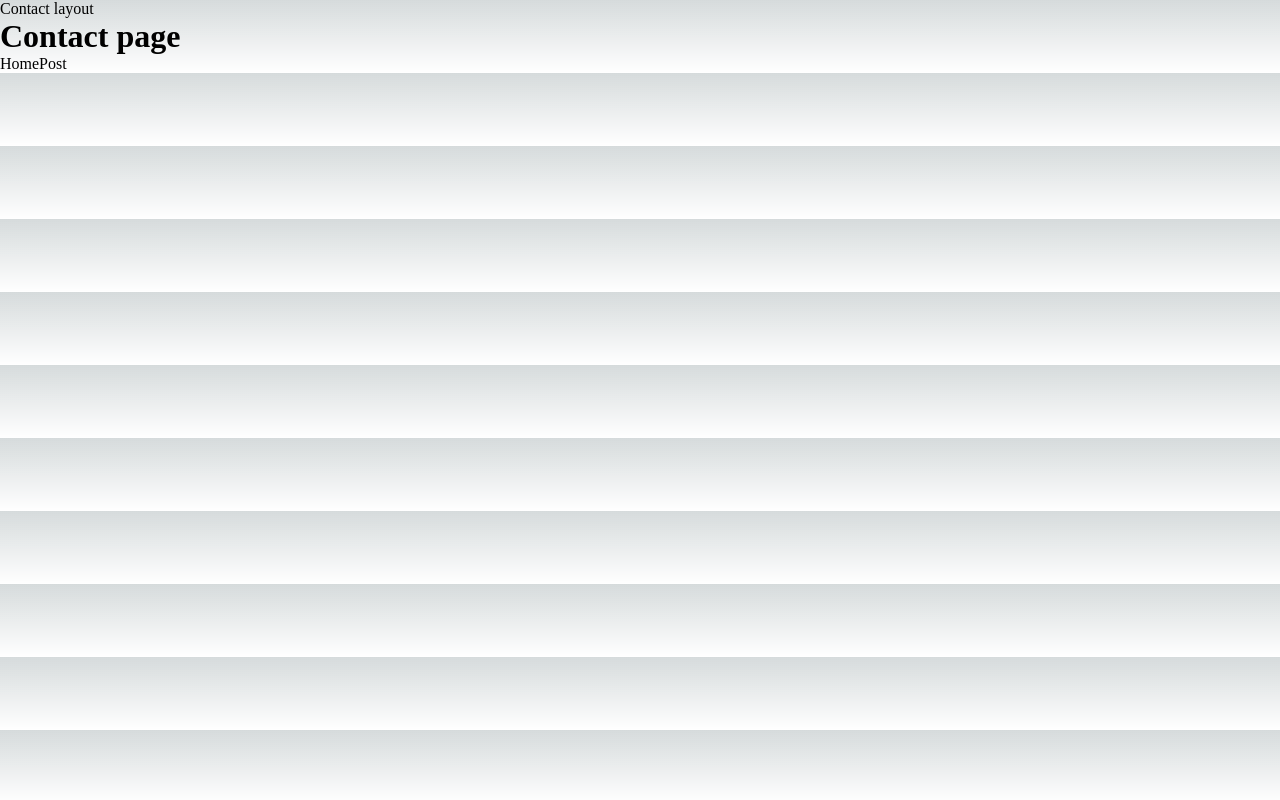
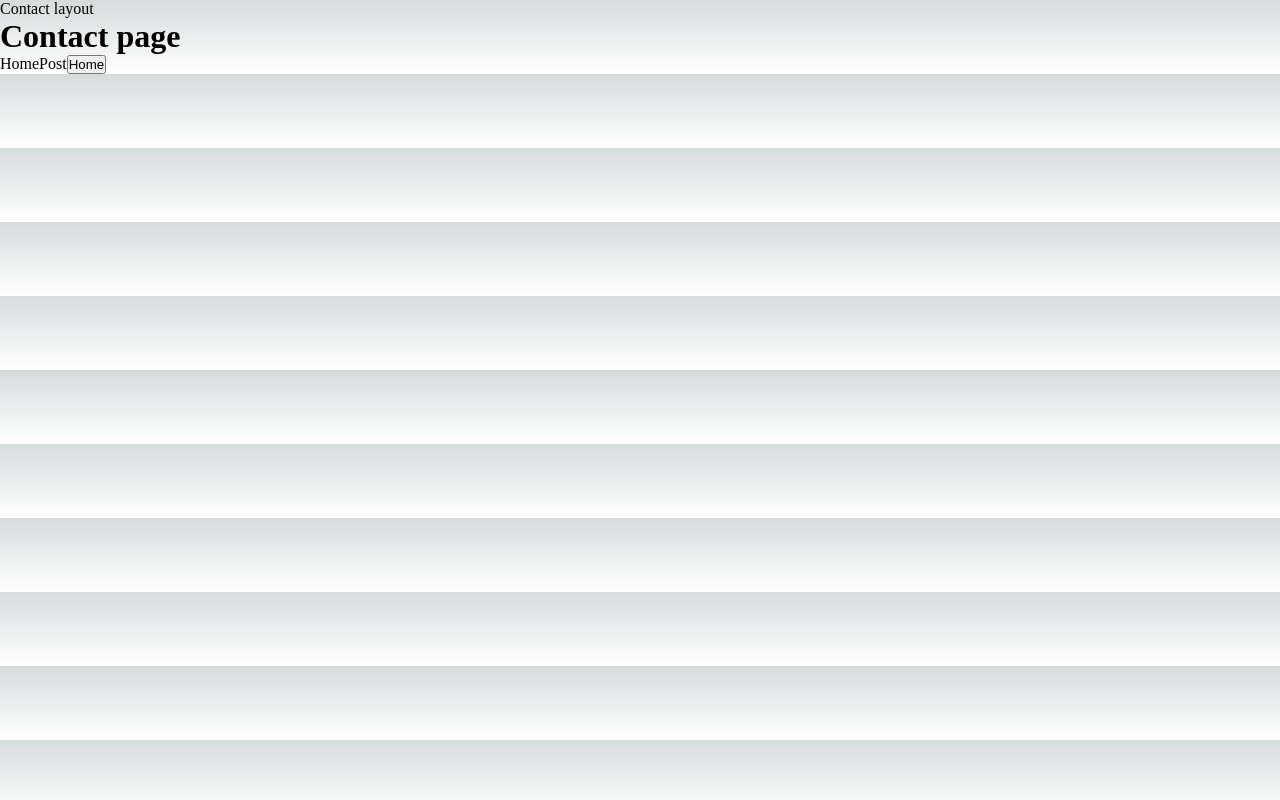
Before and after one commit to dperkosan/my-site, a Next.js app: page /contact in a window 1280 px wide. Built offline with nearby package versions, Linux system fonts and the light colour scheme.

Commit message:
server components

```diff
--- a/app/contact/page.tsx
+++ b/app/contact/page.tsx
@@ -1,11 +1,16 @@
+'use client';
 import Link from 'next/link';
+import { useRouter } from 'next/navigation';
 
 export default function Contact() {
+  const router = useRouter();
+
   return (
     <div>
       <h1>Contact page</h1>
       <Link href="/">Home</Link>
       <Link href={'/blog/some-title'}>Post</Link>
+      <button onClick={() => router.push('/')}>Home</button>
     </div>
   );
 }
```
Also changed, not shown: 1 other file (tests, documents, lock files or other folders).
